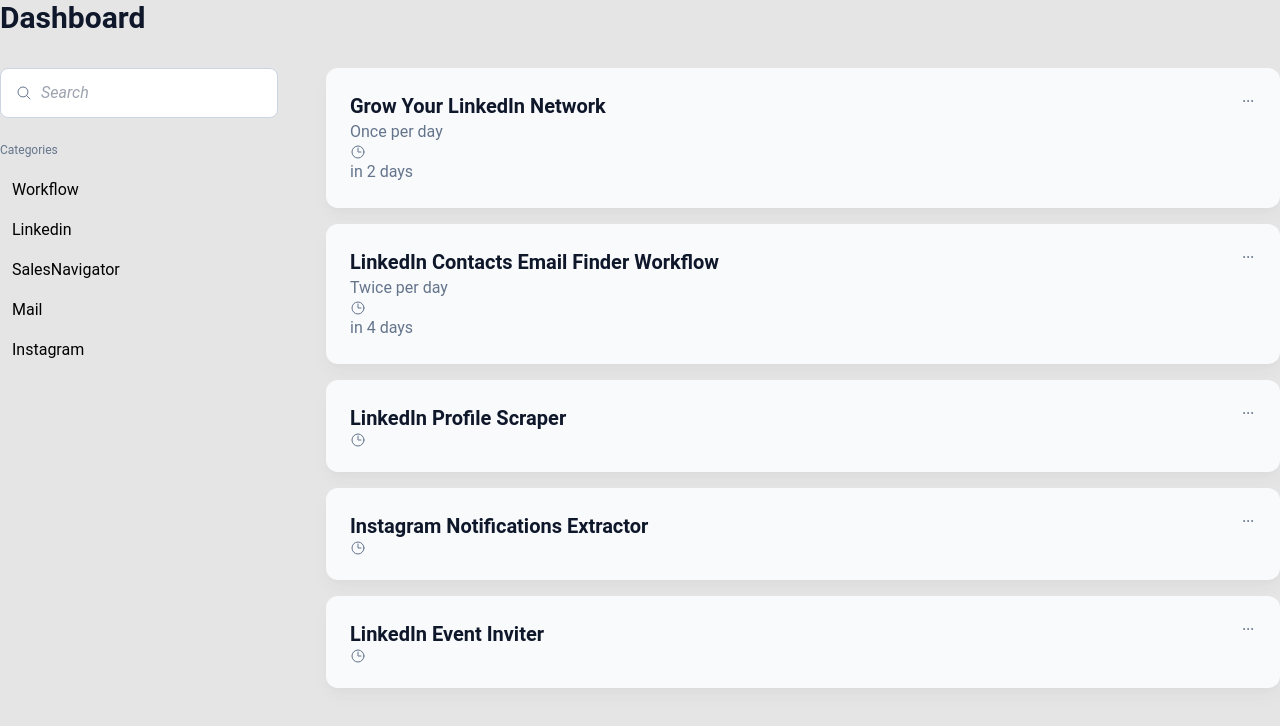
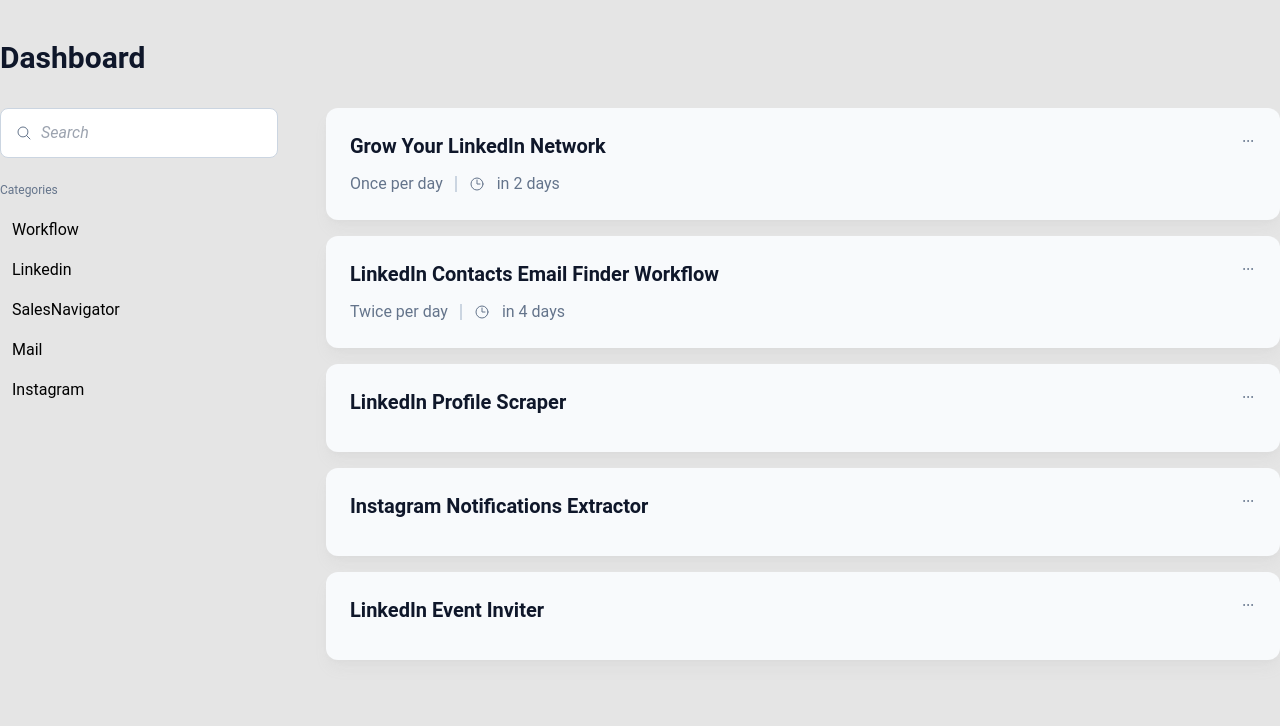
Before and after one commit to mickaelr/phantombuster-test-mr, a React (Vite) app: page /phantoms in a window 1280 px wide. Shown: the top 726 px of the page. Built offline with nearby package versions, Linux system fonts and the light colour scheme; a web font is replaced by a local one.

Commit message:
add back link in phantom details page

```diff
--- a/src/dashboard/DashboardPage.tsx
+++ b/src/dashboard/DashboardPage.tsx
@@ -91,7 +91,7 @@
 
   //TODO: add a button to reset the localStorage cache
   return (
-    <div className="container mx-auto">
+    <div className="container mx-auto my-10">
       <h1 className="text-3xl font-bold text-slate-900 mb-8">Dashboard</h1>
       <div className="flex flex-row gap-12">
         <div className="min-w-32">
--- a/src/dashboard/PhantomItem.tsx
+++ b/src/dashboard/PhantomItem.tsx
@@ -29,7 +29,7 @@
     <div className="bg-slate-50 mb-4 p-6 rounded-xl shadow-lg shadow-neutral-400/10 text-slate-500">
       <div className="flex justify-between">
         <Link to={`${props.id}`}>
-          <h2 className="text-xl font-bold text-slate-900">{ props.name }</h2>
+          <h2 className="text-xl font-bold text-slate-900 mb-3">{ props.name }</h2>
         </Link>
         {(phantomMenuItems && phantomMenuItems.length > 0) ? (
           <DropdownMenu items={phantomMenuItems} refId={props.id}>
@@ -37,9 +37,20 @@
           </DropdownMenu>
         ) : null}
       </div>
-      <div>{ props.repeatedLaunchTimes?.simplePreset }</div>
-      <ClockIcon className="h-4 w-4 text-slate-500" />
-      <RemainingTime minutesRemaining={ props.nextLaunchIn } />
+      <div className="flex items-center flex-wrap gap-3">
+        {props.repeatedLaunchTimes?.simplePreset ? (
+          <span>{ props.repeatedLaunchTimes?.simplePreset }</span>
+        ) : null}
+        {(props.repeatedLaunchTimes?.simplePreset && props.nextLaunchIn) ? (
+          <span className="border-l-2 h-4 border-slate-300"></span>
+        ) : null}
+        {props.nextLaunchIn ? (
+          <>
+            <ClockIcon className="h-4 w-4 text-slate-500" />
+            <RemainingTime minutesRemaining={ props.nextLaunchIn } />
+          </>
+        ) : null}
+      </div>
     </div>
   )
 }
--- a/src/phantom-details/PhantomDetailsPage.tsx
+++ b/src/phantom-details/PhantomDetailsPage.tsx
@@ -1,10 +1,11 @@
-import { useParams } from 'react-router-dom';
+import { Link, useParams } from 'react-router-dom';
 import { IPhantom } from '../phantoms';
 import { useEffect, useState } from 'react';
 import { fetchPhantoms } from '../phantoms.actions';
 import useLocalStorage from '../hooks/useLocalStorage';
 import { filterById } from '../phantoms.filters';
 import PhantomItem from '../dashboard/PhantomItem';
+import { ChevronLeftIcon } from '@heroicons/react/24/outline';
 
 function PhantomDetailsPage() {
   const {phantomId} = useParams();
@@ -47,8 +48,13 @@
   }, []);
 
   return (
-    <div className="container mx-auto">
-      <h1 className="text-3xl font-bold text-slate-900 mb-8">Phantom</h1>
+    <div className="container mx-auto my-10">
+      <Link to='/phantoms'>
+        <div className="flex items-center flex-wrap gap-4 text-lg text-blue-800 mb-8">
+          <ChevronLeftIcon className="h-4 w-4 text-slate-500" />
+          Back to the Dashboard
+        </div>
+      </Link>
       {phantom ? (
           <PhantomItem { ...phantom } />
         ) : null}
```
